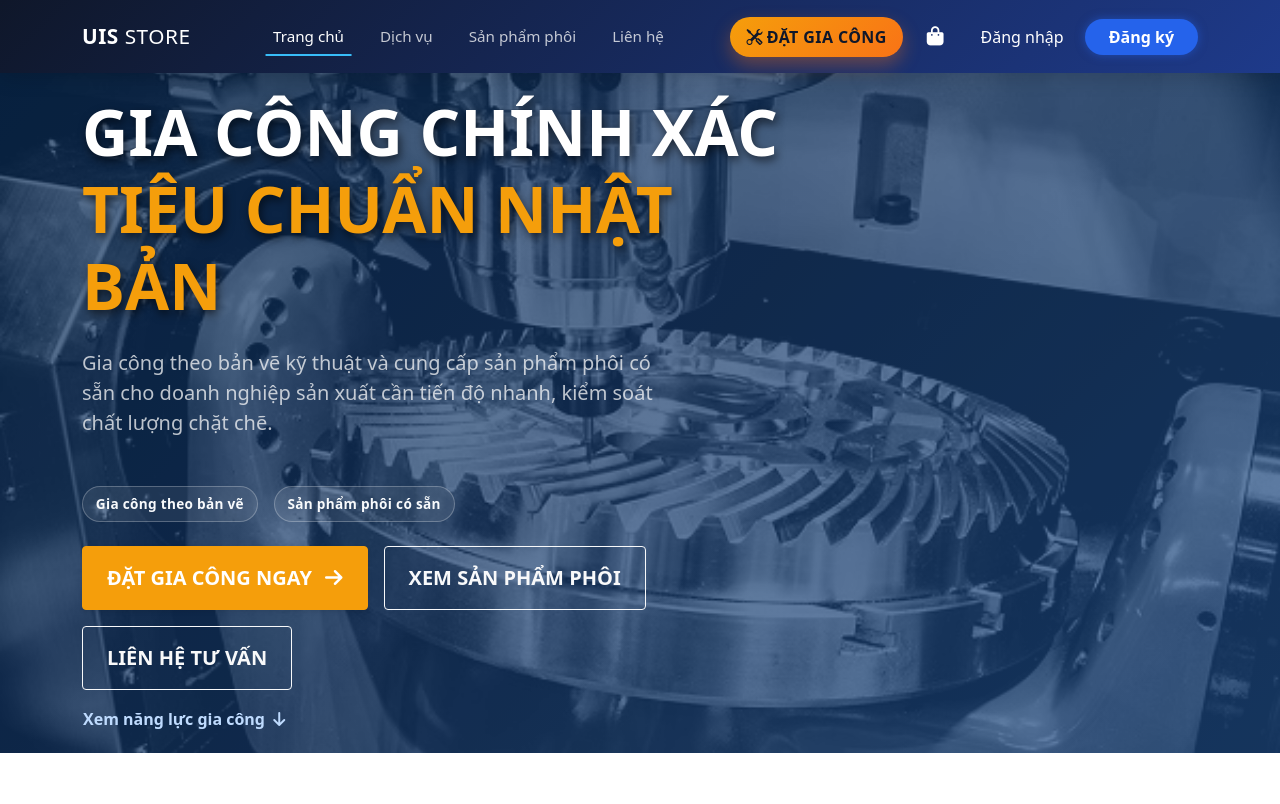
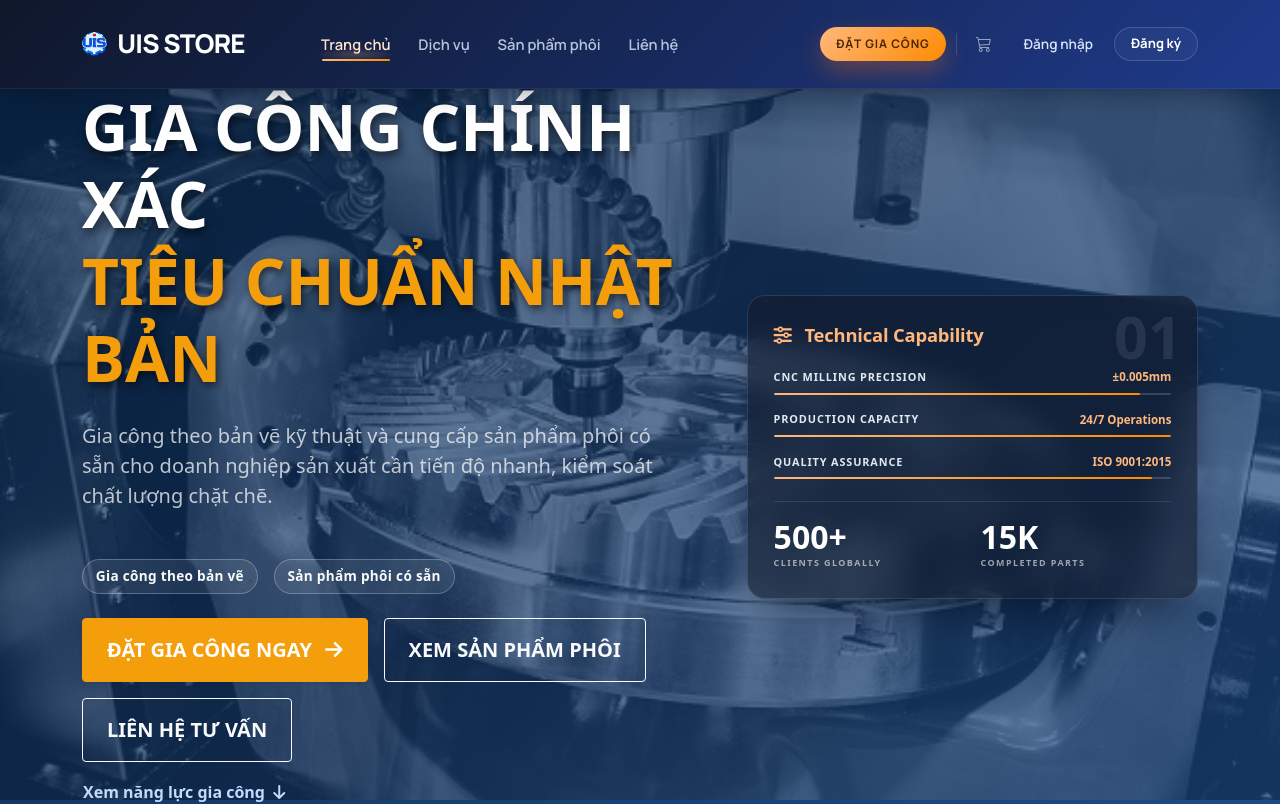
Before and after one commit to minesan191132/UIS-Sale-Management, a Vue app in the folder FE/: page / in a window 1280 px wide. Shown: the top 804 px of the page. Built offline with nearby package versions, Linux system fonts and the light colour scheme.

Commit message:
feat: add logo and update header ui #142

```diff
--- a/FE/src/components/base/Navbar.vue
+++ b/FE/src/components/base/Navbar.vue
@@ -1,8 +1,11 @@
 <template>
   <nav class="navbar navbar-expand-lg navbar-dark modern-navbar sticky-top">
-    <div class="container">
-      <router-link class="navbar-brand d-flex align-items-center gap-2" to="/">
-        <span class="brand-text">UIS <span class="fw-light">STORE</span></span>
+    <div class="container nav-shell">
+      <router-link class="navbar-brand brand-link d-flex align-items-center" to="/">
+        <span class="brand-logo-wrap" aria-hidden="true">
+          <img src="/images/Logo.png" alt="UIS Logo" class="brand-logo-img" />
+        </span>
+        <span class="brand-text">UIS STORE</span>
       </router-link>
 
       <button class="navbar-toggler border-0 shadow-none" type="button" data-bs-toggle="collapse" data-bs-target="#navbarContent">
@@ -10,7 +13,7 @@
       </button>
 
       <div class="collapse navbar-collapse" id="navbarContent">
-        <ul class="navbar-nav mx-auto mb-2 mb-lg-0">
+        <ul class="navbar-nav nav-main mx-lg-auto mb-2 mb-lg-0">
           <li class="nav-item">
             <router-link class="nav-link custom-link" to="/">Trang chủ</router-link>
           </li>
@@ -25,69 +28,73 @@
           </li>
         </ul>
 
-          <div class="d-flex align-items-center gap-3 actions-menu">
+        <div class="d-flex align-items-center gap-2 actions-menu">
           <router-link
             v-if="showManufacturingCta"
             to="/create-order"
-              class="btn btn-manufacturing-cta rounded-pill px-3 py-2 fw-semibold text-uppercase"
+            class="btn header-cta rounded-pill px-3 py-2 fw-bold text-uppercase"
           >
-              <i class="bi bi-tools me-1"></i>Đặt gia công
+            Đặt gia công
           </router-link>
 
-            <router-link to="/cart" class="cart-btn position-relative me">
-              <i class="fas fa-shopping-bag"></i>
-              <span v-if="cartItemCount > 0" class="cart-badge">
-                {{ cartItemCount }}
+          <router-link
+            v-if="user && user.role === 'CUSTOMER'"
+            to="/my-orders"
+            class="header-chip orders-chip position-relative"
+          >
+            <i class="bi bi-box-seam"></i>
+            <!-- <span>Đơn hàng của tôi</span> -->
+            <span v-if="unreadNotificationCount > 0" class="orders-badge">
+              {{ unreadNotificationCount > 99 ? '99+' : unreadNotificationCount }}
             </span>
           </router-link>
 
-            <!-- Auth Buttons -->
-            <div v-if="!user" class="auth-buttons d-flex align-items-center gap-2">
-              <router-link to="/login" class="btn btn-link text-white text-decoration-none fw-500">
-                Đăng nhập
+          <span class="actions-divider d-none d-lg-inline-flex"></span>
+
+          <router-link to="/cart" class="cart-btn position-relative" aria-label="Giỏ hàng">
+            <i class="bi bi-cart3"></i>
+            <span v-if="cartItemCount > 0" class="cart-badge">
+              {{ cartItemCount > 99 ? '99+' : cartItemCount }}
+            </span>
           </router-link>
 
-              <router-link to="/register" class="btn btn-primary btn-glow px-4 rounded-pill">
-                Đăng ký
-              </router-link>
+          <div v-if="!user" class="auth-buttons d-flex align-items-center gap-2">
+            <router-link to="/login" class="btn auth-link">Đăng nhập</router-link>
+            <router-link to="/register" class="btn auth-register rounded-pill">Đăng ký</router-link>
           </div>
 
-            <!-- User Dropdown (Logged In) -->
-            <div v-else class="dropdown">
-              <button class="btn btn-outline-light border-0 dropdown-toggle d-flex align-items-center gap-2" type="button" id="userDropdown" @click="toggleDropdown" aria-expanded="false">
-                <img src="https://github.com/mdo.png" alt="Avatar" width="32" height="32" class="rounded-circle border border-2 border-white">
-                <div class="d-none d-md-flex flex-column text-start" style="line-height: 1.2;">
-                  <span class="fw-bold small">{{ user.fullName }}</span>
-                  <span class="opacity-75 mt-1" style="font-size: 0.65rem;">{{ user.role === 'ADMIN' ? 'Quản trị viên' : 'Khách hàng' }}</span>
+          <div v-else class="dropdown user-dropdown">
+            <button
+              class="btn user-trigger border-0 d-flex align-items-center gap-2"
+              type="button"
+              id="userDropdown"
+              @click="toggleDropdown"
+              aria-expanded="false"
+            >
+              <span class="user-name d-none d-md-inline">{{ user.fullName }}</span>
+              <div class="avatar-wrap">
+                <img src="https://github.com/mdo.png" alt="Avatar" width="32" height="32" class="rounded-circle" />
               </div>
             </button>
-              <ul class="dropdown-menu dropdown-menu-end shadow border-0" aria-labelledby="userDropdown">
-                <!-- Account Setting -->
+
+            <ul class="dropdown-menu dropdown-menu-end user-menu shadow border-0" aria-labelledby="userDropdown">
+              <li class="dropdown-header-wrap">
+                <p class="menu-caption mb-1">Tài khoản của bạn</p>
+                <p class="menu-subcaption mb-0">Quản lý thông tin tài khoản</p>
+              </li>
+
               <li>
                 <router-link to="/account" class="dropdown-item">
                   <i class="bi bi-person-circle me-2"></i>Tài khoản
                 </router-link>
               </li>
-                <!-- Admin Menu -->
               <li v-if="user.role === 'ADMIN'">
                 <router-link to="/admin/dashboard" class="dropdown-item">
                   <i class="bi bi-speedometer2 me-2"></i>Quản trị
                 </router-link>
               </li>
 
-                <!-- Customer Menu -->
-                <li v-if="user.role === 'CUSTOMER'">
-                  <router-link to="/create-order" class="dropdown-item">
-                    <i class="bi bi-plus-circle me-2"></i>Đặt gia công
-                  </router-link>
-                </li>
-                <li v-if="user.role === 'CUSTOMER'">
-                  <router-link to="/my-orders" class="dropdown-item">
-                    <i class="bi bi-list-check me-2"></i>Đơn hàng của tôi
-                  </router-link>
-                </li>
-
-                <li><hr class="dropdown-divider"></li>
+              <li><hr class="dropdown-divider" /></li>
               <li>
                 <a class="dropdown-item text-danger" href="#" @click.prevent="handleLogout">
                   <i class="bi bi-box-arrow-right me-2"></i>Đăng xuất
@@ -95,7 +102,6 @@
               </li>
             </ul>
           </div>
-
         </div>
       </div>
     </div>
@@ -144,150 +150,428 @@
   </script>
 
 <style scoped>
+@import url('https://fonts.googleapis.com/css2?family=Inter:wght@400;500;600;700&family=Manrope:wght@600;700;800&display=swap');
+
 .modern-navbar {
   background: linear-gradient(135deg, #0f172a 0%, #1e3a8a 100%);
-  padding: 1rem 0;
-  box-shadow: 0 4px 20px rgba(0, 0, 0, 0.15);
-  transition: all 0.3s ease-in-out;
+  border-bottom: 1px solid rgba(255, 255, 255, 0.07);
+  box-shadow: 0 12px 30px -16px rgba(2, 6, 23, 0.62);
+  padding: 0.64rem 0;
+  font-family: 'Manrope', 'Inter', sans-serif;
+}
+
+.nav-shell {
+  min-height: 68px;
+}
+
+.brand-link {
+  gap: 10px;
+}
+
+.navbar-brand {
+  margin-right: 0;
+}
+
+.brand-logo-wrap {
+  width: 1.58rem;
+  height: 1.58rem;
+  display: inline-flex;
+  align-items: center;
+  justify-content: center;
+  overflow: hidden;
+  border-radius: 999px;
+  flex-shrink: 0;
+}
+
+.brand-logo-img {
+  width: 100%;
+  height: 100%;
+  object-fit: contain;
+  object-position: center;
+  transform: scale(2.7);
+  transform-origin: center;
 }
 
 .brand-text {
-  font-weight: 700;
-  letter-spacing: 0.5px;
-  font-size: 1.3rem;
+  font-size: 1.62rem;
+  line-height: 1;
+  font-weight: 800;
+  letter-spacing: -0.03em;
+  color: #ffffff;
+}
+
+.nav-main {
+  gap: 6px;
 }
 
 .custom-link {
-  font-size: 0.95rem;
-  font-weight: 500;
-  color: rgba(255, 255, 255, 0.75) !important;
-  margin: 0 10px;
   position: relative;
-  transition: color 0.3s;
+  color: #b8c4dc !important;
+  font-size: 0.92rem;
+  font-weight: 600;
+  padding: 0.48rem 0.62rem !important;
+  transition: color 0.3s ease;
+}
+
+.custom-link::before {
+  content: '';
+  position: absolute;
+  left: 0.5rem;
+  right: 0.5rem;
+  bottom: 0.12rem;
+  height: 13px;
+  border-radius: 999px;
+  background: radial-gradient(ellipse at center, rgba(255, 183, 125, 0.22) 0%, rgba(255, 183, 125, 0) 78%);
+  opacity: 0;
+  transform: translateY(4px);
+  transition: opacity 0.35s ease, transform 0.35s ease;
+}
+
+.custom-link::after {
+  content: '';
+  position: absolute;
+  left: 0.65rem;
+  right: 0.65rem;
+  bottom: 0.12rem;
+  height: 2px;
+  border-radius: 99px;
+  opacity: 0;
+  transform: scaleX(0.4);
+  transform-origin: center;
+  background: linear-gradient(90deg, #ffb77d 0%, #fd8b00 100%);
+  transition: transform 0.34s cubic-bezier(0.22, 1, 0.36, 1), opacity 0.34s ease;
 }
 
 .custom-link:hover,
 .custom-link.router-link-active,
 .custom-link.router-link-exact-active {
-  color: #fff !important;
+  color: #ffe4c8 !important;
 }
 
-.custom-link::after {
-  content: '';
-  position: absolute;
-  width: 0;
-  height: 2px;
-  bottom: 0;
-  left: 50%;
-  background-color: #38bdf8;
-  transition: all 0.3s ease-in-out;
-  transform: translateX(-50%);
+.custom-link:hover::before,
+.custom-link.router-link-active::before,
+.custom-link.router-link-exact-active::before {
+  opacity: 1;
+  transform: translateY(0);
 }
 
 .custom-link:hover::after,
 .custom-link.router-link-active::after,
 .custom-link.router-link-exact-active::after {
-  width: 100%;
+  opacity: 1;
+  transform: scaleX(1);
+}
+
+.actions-menu {
+  margin-left: auto;
+  gap: 10px !important;
+}
+
+.header-cta {
+  display: inline-flex;
+  align-items: center;
+  justify-content: center;
+  border: none;
+  color: #4d2600;
+  font-size: 0.74rem;
+  letter-spacing: 0.08em;
+  padding-inline: 1.35rem;
+  background: linear-gradient(135deg, #ffb77d 0%, #fd8b00 100%);
+  box-shadow: 0 10px 24px rgba(249, 115, 22, 0.32);
+  transition: transform 0.28s cubic-bezier(0.22, 1, 0.36, 1), box-shadow 0.28s ease;
+}
+
+.header-cta:hover {
+  color: #4d2600;
+  transform: translateY(-1px);
+  box-shadow: 0 14px 26px rgba(249, 115, 22, 0.42);
+}
+
+.header-chip {
+  position: relative;
+  display: inline-flex;
+  align-items: center;
+  gap: 0.4rem;
+  border-radius: 10px;
+  padding: 0.48rem 0.72rem;
+  font-size: 0.8rem;
+  font-weight: 700;
+  color: #95a2ba;
+  text-decoration: none;
+  background: transparent;
+  transition: color 0.26s ease, background-color 0.26s ease, transform 0.26s ease;
+}
+
+.header-chip:hover,
+.header-chip.router-link-active,
+.header-chip.router-link-exact-active {
+  color: #ffffff;
+  background: rgba(255, 255, 255, 0.05);
+  transform: translateY(-1px);
+}
+
+.orders-badge {
+  position: absolute;
+  top: -6px;
+  right: -7px;
+  min-width: 18px;
+  height: 18px;
+  padding: 0 5px;
+  border-radius: 999px;
+  display: inline-flex;
+  align-items: center;
+  justify-content: center;
+  background: #ef4444;
+  color: #fff;
+  font-size: 0.62rem;
+  font-weight: 700;
+  border: 2px solid #0b1324;
+}
+
+.actions-divider {
+  width: 1px;
+  height: 22px;
+  background: rgba(255, 255, 255, 0.14);
+  margin-inline: 0;
 }
 
 .cart-btn {
-  color: white;
-  font-size: 1.2rem;
-  padding: 8px;
-  transition: transform 0.2s;
-  display: flex;
+  width: 34px;
+  height: 34px;
+  border-radius: 999px;
+  display: inline-flex;
   align-items: center;
+  justify-content: center;
+  color: #95a2ba;
+  text-decoration: none;
+  transition: all 0.26s cubic-bezier(0.22, 1, 0.36, 1);
 }
 
 .cart-btn:hover {
-  transform: translateY(-2px);
-  color: #38bdf8;
+  color: #ffffff;
+  background: rgba(255, 255, 255, 0.06);
+  transform: translateY(-1px);
 }
 
 .cart-badge {
   position: absolute;
-  top: 0;
-  right: -5px;
+  top: -2px;
+  right: -4px;
+  min-width: 18px;
+  height: 18px;
+  padding: 0 5px;
+  border-radius: 999px;
   background-color: #ef4444;
-  color: white;
-  font-size: 0.7rem;
-  font-weight: bold;
-  height: 18px;
-  width: 18px;
+  color: #fff;
+  font-size: 0.62rem;
+  font-weight: 700;
   display: flex;
   align-items: center;
   justify-content: center;
-  border-radius: 50%;
   border: 2px solid #0f172a;
 }
 
-.btn-manufacturing-cta {
-  display: inline-flex;
-  align-items: center;
-  background: linear-gradient(135deg, #f59e0b 0%, #f97316 100%);
-  color: #0f172a;
-  border: none;
-  letter-spacing: 0.4px;
-  box-shadow: 0 8px 18px rgba(249, 115, 22, 0.35);
-  transition: transform 0.2s ease, box-shadow 0.2s ease;
+.auth-link {
+  color: #dbe2fa;
+  border: 1px solid transparent;
+  font-weight: 600;
+  font-size: 0.85rem;
 }
 
-.btn-manufacturing-cta:hover {
-  color: #0f172a;
-  transform: translateY(-1px);
-  box-shadow: 0 10px 24px rgba(249, 115, 22, 0.45);
+.auth-link:hover {
+  color: #ffffff;
+  border-color: rgba(255, 255, 255, 0.14);
 }
 
-.btn-link:hover {
-  color: #93c5fd !important;
+.auth-register {
+  border: 1px solid rgba(255, 255, 255, 0.16);
+  background: rgba(255, 255, 255, 0.04);
+  color: #ffffff;
+  font-weight: 700;
+  font-size: 0.82rem;
+  padding-inline: 1rem;
 }
 
-.btn-glow {
-  background: #2563eb;
-  border: none;
-  font-weight: 600;
-  box-shadow: 0 0 10px rgba(37, 99, 235, 0.5);
-  transition: all 0.3s ease;
+.auth-register:hover {
+  color: #fff;
+  background: rgba(255, 255, 255, 0.1);
 }
 
-.btn-glow:hover {
-  background: #3b82f6;
+.user-trigger {
+  border-radius: 999px;
+  padding: 4px 6px 4px 11px;
+  background: rgba(255, 255, 255, 0.05);
+  border: 1px solid rgba(255, 255, 255, 0.14) !important;
+  transition: border-color 0.28s ease, background-color 0.28s ease, transform 0.28s cubic-bezier(0.22, 1, 0.36, 1);
+}
+
+.user-trigger:hover {
+  background: rgba(255, 255, 255, 0.08);
+  border-color: rgba(255, 183, 125, 0.55) !important;
   transform: translateY(-1px);
-  box-shadow: 0 4px 15px rgba(59, 130, 246, 0.6);
+}
+
+.user-name {
+  color: #ffffff;
+  font-size: 0.79rem;
+  font-weight: 700;
+  max-width: 120px;
+  overflow: hidden;
+  text-overflow: ellipsis;
+  white-space: nowrap;
+}
+
+.avatar-wrap {
+  width: 32px;
+  height: 32px;
+  border-radius: 999px;
+  overflow: hidden;
+  background: #1f2a43;
+  border: 1px solid rgba(255, 255, 255, 0.25);
+}
+
+.avatar-wrap img {
+  width: 100%;
+  height: 100%;
+  object-fit: cover;
+}
+
+.user-menu {
+  width: 260px;
+  margin-top: 12px;
+  border-radius: 14px;
+  padding: 0.4rem;
+  background: rgba(19, 27, 45, 0.92);
+  border: 1px solid rgba(255, 255, 255, 0.12) !important;
+  backdrop-filter: blur(16px);
+  -webkit-backdrop-filter: blur(16px);
+  display: block;
+  opacity: 0;
+  visibility: hidden;
+  transform: translateY(10px) scale(0.98);
+  transform-origin: top right;
+  pointer-events: none;
+  transition: opacity 0.24s ease, transform 0.24s cubic-bezier(0.22, 1, 0.36, 1), visibility 0.24s ease;
+}
+
+.user-menu.show {
+  opacity: 1;
+  visibility: visible;
+  transform: translateY(0) scale(1);
+  pointer-events: auto;
+}
+
+.dropdown-header-wrap {
+  padding: 0.65rem 0.72rem;
+  border-bottom: 1px solid rgba(255, 255, 255, 0.09);
+  margin-bottom: 0.25rem;
+}
+
+.menu-caption {
+  font-size: 0.67rem;
+  letter-spacing: 0.12em;
+  text-transform: uppercase;
+  font-weight: 800;
+  color: #ffb77d;
+}
+
+.menu-subcaption {
+  color: #93a3bf;
+  font-size: 0.76rem;
+  font-weight: 600;
+}
+
+.user-menu .dropdown-item {
+  border-radius: 10px;
+  color: #dbe2fa;
+  font-size: 0.84rem;
+  font-weight: 600;
+  padding: 0.56rem 0.72rem;
+  transition: background-color 0.2s ease, color 0.2s ease, transform 0.2s ease;
+}
+
+.user-menu .dropdown-item:hover {
+  background: rgba(255, 255, 255, 0.08);
+  color: #ffffff;
+  transform: translateX(2px);
+}
+
+@media (min-width: 992px) {
+  .nav-main {
+    margin-left: 24px;
+  }
+
+  .nav-main .nav-item {
+    margin-inline: 1px;
+  }
+
+  .actions-menu > * {
+    margin: 0;
+  }
+}
+
+.user-menu .dropdown-divider {
+  border-color: rgba(255, 255, 255, 0.1);
+  margin: 0.3rem 0;
 }
 
 @media (max-width: 991.98px) {
+  .navbar-collapse {
+    margin-top: 0.9rem;
+    padding: 1rem;
+    border-radius: 14px;
+    border: 1px solid rgba(255, 255, 255, 0.12);
+    background: rgba(10, 18, 35, 0.95);
+    backdrop-filter: blur(12px);
+    -webkit-backdrop-filter: blur(12px);
+  }
+
+  .nav-main {
+    margin-bottom: 0.8rem !important;
+  }
+
+  .custom-link {
+    padding-inline: 0.35rem !important;
+  }
+
+  .brand-logo-img {
+    transform: scale(2.5);
+  }
+
   .actions-menu {
+    width: 100%;
     flex-direction: column;
-    align-items: flex-start !important;
-    margin-top: 1.5rem;
-    padding-top: 1.5rem;
-    border-top: 1px solid rgba(255,255,255,0.1);
+    align-items: stretch !important;
+    gap: 0.6rem !important;
+    border-top: 1px solid rgba(255, 255, 255, 0.12);
+    padding-top: 0.9rem;
+  }
+
+  .header-cta,
+  .header-chip,
+  .auth-link,
+  .auth-register,
+  .user-trigger {
     width: 100%;
+    justify-content: center;
   }
 
   .auth-buttons {
     width: 100%;
-    display: flex;
-    flex-direction: column;
-    gap: 15px;
-    margin-top: 1rem;
-  }
-
-  .auth-buttons .btn {
-    width: 100%;
-    text-align: center;
-    justify-content: center;
+    display: grid !important;
+    grid-template-columns: 1fr;
+    gap: 0.5rem !important;
   }
 
   .cart-btn {
-    margin-bottom: 0.5rem;
-    align-self: flex-start;
+    width: 100%;
+    border-radius: 10px;
+    justify-content: center;
+    background: rgba(255, 255, 255, 0.05);
   }
 
-  .btn-manufacturing-cta {
+  .user-dropdown {
     width: 100%;
-    justify-content: center;
   }
 }
 </style>
--- a/FE/src/components/homepage/Homepage.vue
+++ b/FE/src/components/homepage/Homepage.vue
@@ -200,8 +200,8 @@ const scrollToCapabilities = () => {
 
     <section class="hero-banner d-flex align-items-center">
       <div class="container position-relative z-1">
-        <div class="row">
-          <div class="col-lg-8">
+        <div class="row align-items-center hero-grid g-4">
+          <div class="col-lg-7">
             <h1 class="display-3 fw-bold mb-4 text-white text-uppercase reveal fade-bottom hero-text-shadow" style="line-height: 1.2;">
               Gia Công Chính Xác<br>
               <span class="text-gold">Tiêu Chuẩn Nhật Bản</span>
@@ -228,6 +228,52 @@ const scrollToCapabilities = () => {
               <button @click="scrollToCapabilities" class="btn btn-link hero-scroll-link p-0 fw-semibold">
                 Xem năng lực gia công <i class="fas fa-arrow-down ms-1"></i>
               </button>
+            </div>
+          </div>
+
+          <div class="col-lg-5 d-none d-lg-block reveal fade-left delay-2">
+            <div class="tech-capability-card">
+              <span class="tech-watermark">01</span>
+
+              <h4 class="tech-title">
+                <i class="fas fa-sliders-h me-2"></i>
+                Technical Capability
+              </h4>
+
+              <div class="tech-metric">
+                <div class="tech-metric-head">
+                  <span>CNC MILLING PRECISION</span>
+                  <strong>±0.005mm</strong>
+                </div>
+                <div class="tech-bar-track"><div class="tech-bar-fill fill-precision"></div></div>
+              </div>
+
+              <div class="tech-metric">
+                <div class="tech-metric-head">
+                  <span>PRODUCTION CAPACITY</span>
+                  <strong>24/7 Operations</strong>
+                </div>
+                <div class="tech-bar-track"><div class="tech-bar-fill fill-capacity"></div></div>
+              </div>
+
+              <div class="tech-metric">
+                <div class="tech-metric-head">
+                  <span>QUALITY ASSURANCE</span>
+                  <strong>ISO 9001:2015</strong>
+                </div>
+                <div class="tech-bar-track"><div class="tech-bar-fill fill-quality"></div></div>
+              </div>
+
+              <div class="tech-kpi-grid">
+                <div>
+                  <p class="tech-kpi-number">500+</p>
+                  <p class="tech-kpi-label">Clients Globally</p>
+                </div>
+                <div>
+                  <p class="tech-kpi-number">15K</p>
+                  <p class="tech-kpi-label">Completed Parts</p>
+                </div>
+              </div>
             </div>
           </div>
         </div>
@@ -473,6 +519,10 @@ const scrollToCapabilities = () => {
   overflow: hidden;
 }
 
+.hero-grid {
+  min-height: calc(85vh - 80px);
+}
+
 .hero-text-shadow {
   text-shadow: 2px 4px 10px rgba(0, 0, 0, 0.6);
 }
@@ -503,6 +553,115 @@ const scrollToCapabilities = () => {
   color: #dbeafe;
 }
 
+.tech-capability-card {
+  position: relative;
+  margin-left: auto;
+  max-width: 480px;
+  border-radius: 18px;
+  padding: 1.75rem 1.6rem;
+  background: rgba(19, 27, 45, 0.62);
+  border: 1px solid rgba(255, 255, 255, 0.12);
+  box-shadow: 0 24px 44px -20px rgba(2, 8, 25, 0.68);
+  backdrop-filter: blur(12px);
+  -webkit-backdrop-filter: blur(12px);
+}
+
+.tech-watermark {
+  position: absolute;
+  top: 0.65rem;
+  right: 0.95rem;
+  font-size: 3.7rem;
+  font-weight: 900;
+  line-height: 1;
+  color: rgba(255, 255, 255, 0.09);
+}
+
+.tech-title {
+  color: #ffb77d;
+  font-size: 1.15rem;
+  font-weight: 800;
+  letter-spacing: -0.01em;
+  margin-bottom: 1.35rem;
+}
+
+.tech-metric {
+  margin-bottom: 1rem;
+}
+
+.tech-metric-head {
+  display: flex;
+  align-items: center;
+  justify-content: space-between;
+  gap: 0.85rem;
+  margin-bottom: 0.45rem;
+}
+
+.tech-metric-head span {
+  color: #e2e8f0;
+  font-size: 0.68rem;
+  font-weight: 800;
+  letter-spacing: 0.08em;
+}
+
+.tech-metric-head strong {
+  color: #ffb77d;
+  font-size: 0.72rem;
+  font-weight: 700;
+  white-space: nowrap;
+}
+
+.tech-bar-track {
+  width: 100%;
+  height: 2px;
+  border-radius: 99px;
+  background: rgba(255, 255, 255, 0.16);
+  overflow: hidden;
+}
+
+.tech-bar-fill {
+  height: 100%;
+  border-radius: 99px;
+  background: linear-gradient(90deg, #ffb77d 0%, #fd8b00 100%);
+}
+
+.fill-precision {
+  width: 92%;
+}
+
+.fill-capacity {
+  width: 100%;
+}
+
+.fill-quality {
+  width: 95%;
+}
+
+.tech-kpi-grid {
+  display: grid;
+  grid-template-columns: repeat(2, minmax(0, 1fr));
+  gap: 1rem;
+  margin-top: 1.35rem;
+  padding-top: 1.2rem;
+  border-top: 1px solid rgba(255, 255, 255, 0.1);
+}
+
+.tech-kpi-number {
+  margin-bottom: 0.18rem;
+  color: #ffffff;
+  font-size: 2rem;
+  line-height: 1;
+  font-weight: 800;
+}
+
+.tech-kpi-label {
+  margin: 0;
+  text-transform: uppercase;
+  color: rgba(255, 255, 255, 0.58);
+  font-size: 0.56rem;
+  letter-spacing: 0.16em;
+  font-weight: 700;
+}
+
 /* Đây chính là lớp ảnh in chìm (Mờ mờ) nằm phía sau chữ */
 .hero-banner::before {
   content: "";
@@ -520,6 +679,10 @@ const scrollToCapabilities = () => {
 @media (max-width: 767.98px) {
   .hero-actions .btn {
     width: 100%;
+  }
+
+  .hero-banner {
+    min-height: 90vh;
   }
 }
 
```
Also changed, not shown: FE/public/images/Logo.png (added). Lines whose indentation alone changed are shown as unchanged.
